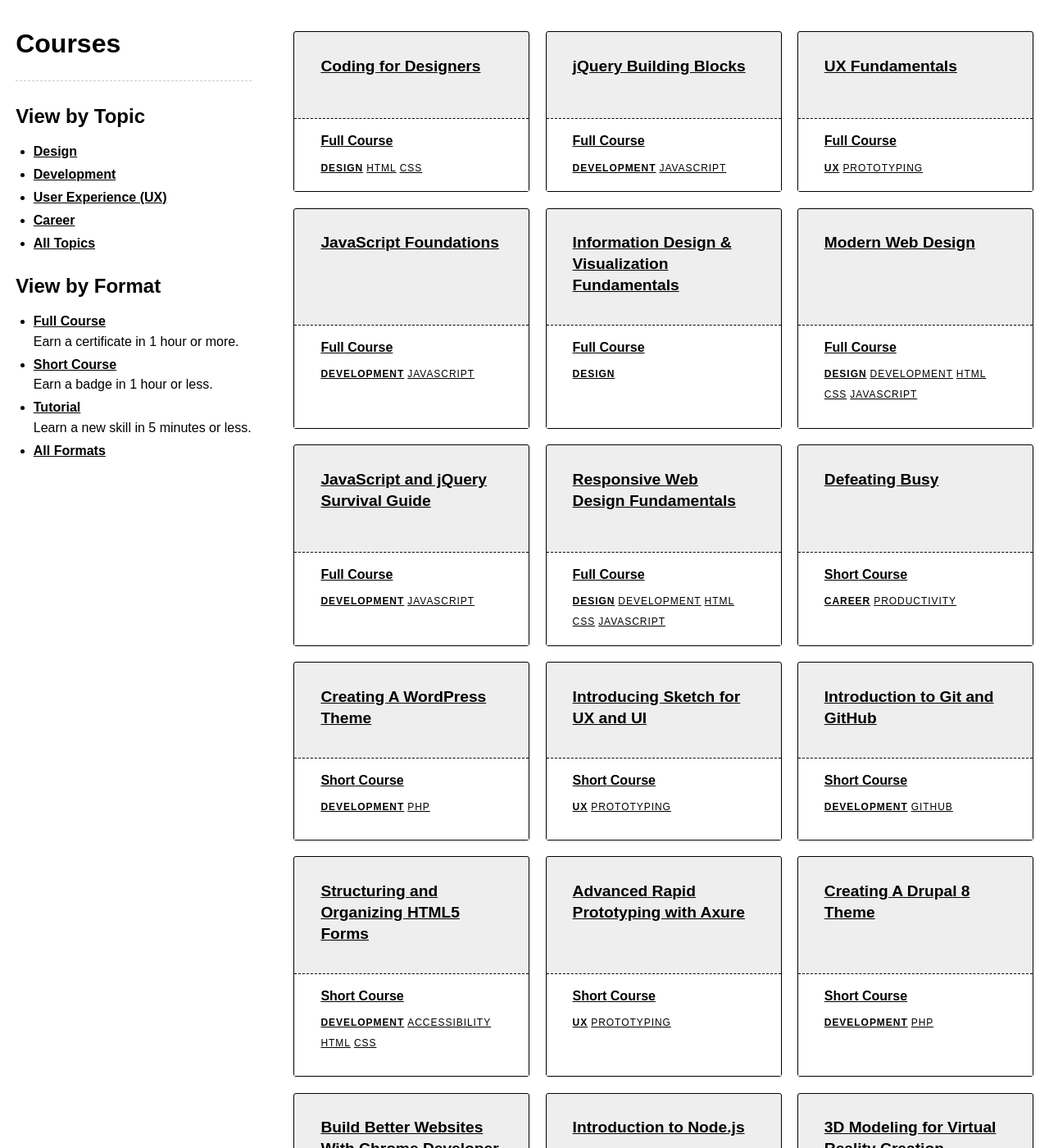
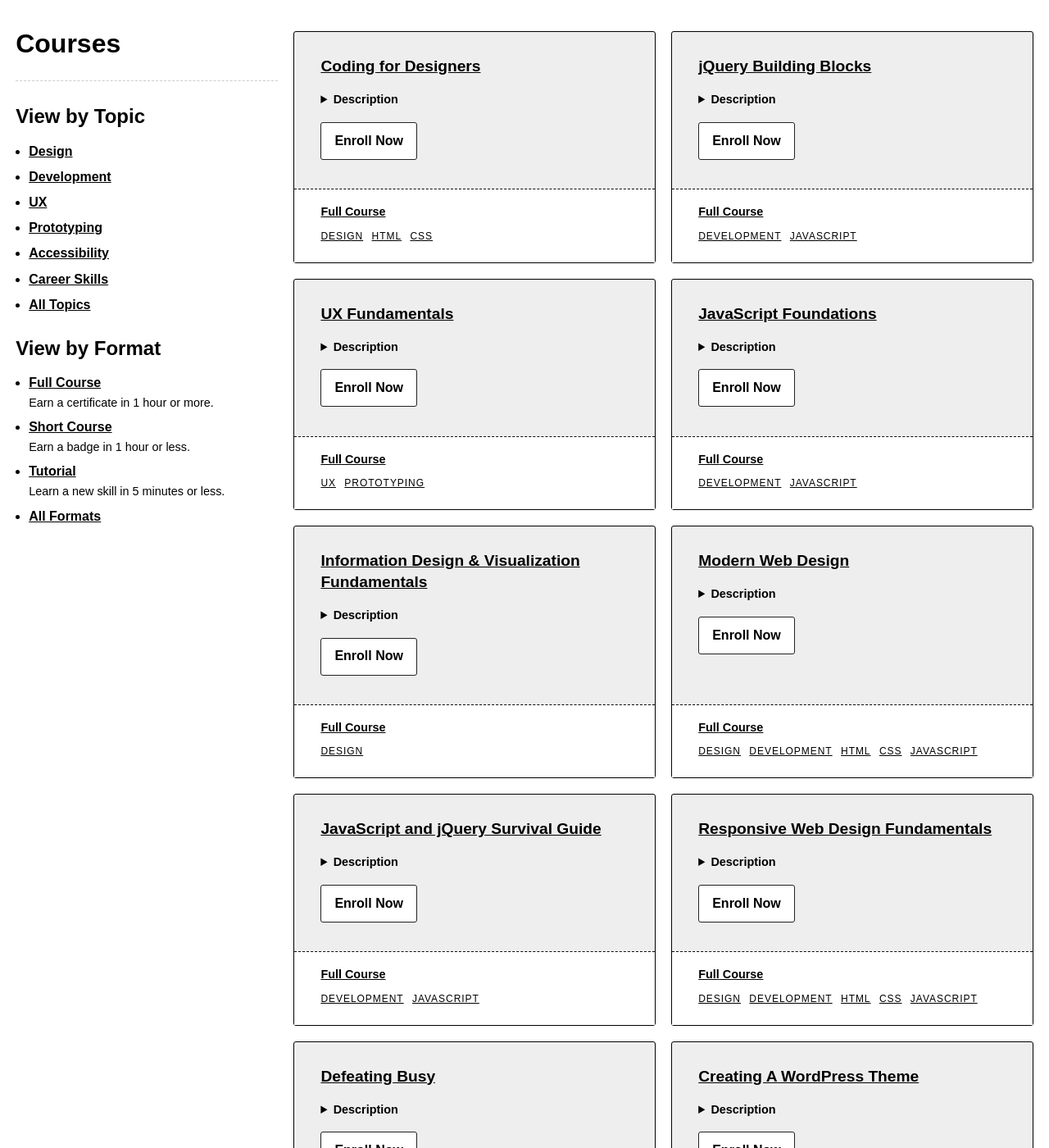
Before and after one commit to andrewpmiller/navigation-prototype, a Jekyll site: the page built from index.html, in a window 1280 px wide and 1400 px high. Shown: the whole window at 82% size. Built offline with Jekyll 4.4.1, drawn with Linux system fonts in a browser that asks for light colours; some of the changed text lies outside the part shown.

Commit message:
Update content and layout
- Add course/tutorial description
- Add CTA for courses: Enroll Now
- Update CTA for tutorial: Watch Now
- Update navigation links
- Update layout

```diff
--- a/css/main.css
+++ b/css/main.css
@@ -15,7 +15,7 @@ main {
   padding-top: 1.2rem;
 }
 
-@media (min-width: 80rem) {
+@media (min-width: 64em) {
 
 main {
   display: grid;
@@ -25,6 +25,7 @@ main {
 
 main > header > div {
   position: fixed;
+  width: 20rem;
 }
 
 }
@@ -51,6 +52,7 @@ a {
 nav {
   display: grid;
   grid-template-columns: repeat(auto-fill, minmax(18rem, 1fr));
+  gap: 0 1.2rem;
   border-top: 1px dashed #ccc;
   margin-top: 1.6rem;
   margin-bottom: 2rem;
@@ -61,15 +63,16 @@ nav > div {
 }
 
 nav ul {
-  padding-left: 1.35rem;
+  padding-left: 1rem;
   margin-bottom: 0;
 }
 
 nav li {
-  margin-top: 0.6rem;
+  margin-top: 0.8rem;
 }
 
 nav p {
+  font-size: 0.9em;
   margin-top: 0.4rem;
 }
 
@@ -78,19 +81,37 @@ ul[role="list"] {
   padding-left: 0;
   margin: 1.2rem 0 0;
   display: grid;
-  grid-template-columns: repeat(auto-fill, minmax(18rem, 1fr));
+  grid-template-columns: repeat(auto-fit, minmax(24rem, 1fr));
+  grid-auto-rows: auto;
   gap: 1.2rem;
 }
 
 ul[role="list"] > li {
+  position: relative;
   display: grid;
-  grid-auto-rows: 1fr;
+  grid-auto-rows: 1fr auto;
+  background-color: #eee;
+  padding: 2rem 2rem 0;
+  border: 1px solid #000;
+  border-radius: 0.1875rem;
+}
+
+ul[role="list"] li > header h2 {
   font-weight: bolder;
   line-height: 1.35;
-  background-color: #eee;
-  padding: 2rem 2rem 1rem;
-  border: 1px solid #000;
-  border-radius: 0.1875rem;
+}
+
+ul[role="list"] details {
+  margin-top: 1.2rem;
+}
+
+ul[role="list"] details summary {
+  font-size: 0.9em;
+  cursor: pointer;
+}
+
+ul[role="list"] details p {
+  line-height: 1.4;
 }
 
 li header {
@@ -100,9 +121,9 @@ li header {
 li aside {
   list-style: none;
   background-color: #fff;
-  padding: 1rem 2rem;
+  padding: 1.2rem 2rem;
   border-top: 1px dashed #000;
-  margin: 0 -2rem -1rem;
+  margin: 0 -2rem;
 }
 
 .topics {
@@ -117,10 +138,11 @@ li aside {
   line-height: 1.65;
   text-transform: uppercase;
   letter-spacing: 0.06rem;
+  margin-right: 0.4rem;
 }
 
 .topics li:first-child {
-  font-weight: bolder;
+  !font-weight: bolder;
 }
 
 .topics a {
@@ -131,6 +153,8 @@ li aside {
 }
 
 .format:not(div) {
+  font-size: 0.9em;
+  font-weight: bolder;
   text-transform: capitalize;
   margin-top: 0;
   margin-bottom: 0.6rem;
@@ -139,6 +163,95 @@ li aside {
 .full .format a::after,
 .short .format a::after {
   content: " Course";
+}
+
+.button {
+  display: inline-block;
+  text-decoration: none;
+  background-color: #fff;
+  padding: 0.8rem 1rem;
+  border: 1px solid #222;
+  border-radius: 0.1875rem;
+  margin-top: 1.2rem;
+}
+
+.button + .button {
+  margin-left: 0.8rem;
+}
+
+.button b {
+  vertical-align: text-top;
+}
+
+.button + * {
+  margin-top: inherit;
+}
+
+summary {
+  cursor: pointer;
+}
+
+.info[open] {
+  width: 100%;
+}
+
+.info[open] summary b {
+  visibility: hidden;
+}
+
+.info[open] summary b::before {
+  content: "Close ";
+  visibility: visible;
+}
+
+.info[open]:not(.tutorial .info) + .button {
+  display: none;
+/*
+  position: absolute;
+  white-space: nowrap;
+  clip: rect(0, 0, 0, 0);
+  width: 1px;
+  height: 1px;
+  padding: 0;
+  border: 0;
+  margin: -1px;
+  overflow: hidden;
+ */
+}
+
+.info h2 {
+  margin-top: 1rem;
+}
+
+.info-details {
+  background-color: inherit;
+  padding: 0 2rem;
+  margin: 1rem -2rem 0;
+}
+
+.info-details p {
+  margin-top: 0;
+}
+
+.info-details div {
+  display: grid;
+  grid-template-columns: repeat(2, auto);
+  gap: 1rem;
+  margin-top: 1rem;
+}
+
+.info dl dt {
+  font-size: 0.9em;
+  margin-bottom: 0.5rem;
+}
+
+.info dl dd {
+  display: list-item;
+  list-style: disc;
+  font-size: 0.9em;
+  line-height: 1.35;
+  margin-top: 0.25rem;
+  margin-left: 0.8rem;
 }
 
 :target li[class] {
@@ -156,7 +269,7 @@ li aside {
 #accessibility:target .accessibility,
 #design-systems:target .design-systems,
 #development:target .development,
-#js:target .js,
+#javascript:target .javascript,
 #php:target .php,
 #github:target .github,
 #ux:target .ux,
--- a/index.html
+++ b/index.html
@@ -16,7 +16,6 @@ permalink: /
 {% assign courses_catalog = site.data.courses | sort %}
 {% assign take5_catalog = site.data.take5 | sort %}
 
-
 <body>
 
 <div class="topic" id="design">
@@ -30,7 +29,7 @@ permalink: /
 <div class="topic" id="accessibility">
 <div class="topic" id="design-systems">
 <div class="topic" id="development">
-<div class="topic" id="js">
+<div class="topic" id="javascript">
 <div class="topic" id="php">
 <div class="topic" id="github">
 <div class="topic" id="ux">
@@ -42,7 +41,7 @@ permalink: /
 <div class="format" id="short">
 <div class="format" id="tutorial">
 
-<main>
+<main id="courses">
 
 <header>
   <div>
@@ -58,10 +57,16 @@ permalink: /
             <a href="#development"><b>Development</b></a>
           </li>
           <li>
-            <a href="#ux"><b>User Experience (UX)</b></a>
+            <a href="#ux"><b>UX</b></a>
           </li>
           <li>
-            <a href="#career"><b>Career</b></a>
+            <a href="#prototyping"><b>Prototyping</b></a>
+          </li>
+          <li>
+            <a href="#accessibility"><b>Accessibility</b></a>
+          </li>
+          <li>
+            <a href="#career"><b>Career Skills</b></a>
           </li>
           <li><a href="#view-all"><b>All Topics</b></a></li>
         </ul>
@@ -103,6 +108,29 @@ permalink: /
         <li class="full {{ tag_class }}">
           <header>
             <h2><a href="{{ item.url | prepend: base_path }}">{{ item.title }}</a></h2>
+            <details class="info">
+              <summary><b>Description</b></summary>
+              <div class="info-details">
+                <p>{{ item.short_description }}</p>
+                <div>
+                  <dl>
+                    <dt><b>Skills Covered</b></dt>
+                    {%- for skill in item.skills -%}
+                    <dd>{{ skill.label }}</dd>
+                    {%- endfor -%}
+                  </dl>
+                  <dl>
+                    <dt><b>This Course Is For</b></dt>
+                    {%- for audience in item.audience -%}
+                    <dd>{{ audience.label }}</dd>
+                    {%- endfor -%}
+                  </dl>
+                </div>
+                <a class="button" href="{{ item.url | prepend: base_path }}"><b>Learn More</b></a>
+                <a class="button" href="{{ item.url | prepend: base_path | replace: 'about', 'info' }}"><b>Enroll Now</b></a>
+              </div>
+            </details>
+            <a class="button" href="{{ item.url | prepend: base_path | replace: 'about', 'info' }}"><b>Enroll Now</b></a>
           </header>
           <aside>
             <p class="format"><a href="#{{ item.course_type }}">{{ item.course_type }}</a></p>
@@ -130,6 +158,29 @@ permalink: /
         <li class="short {{ tag_class }}">
           <header>
             <h2><a href="{{ item.url | prepend: base_path }}">{{ item.title }}</a></h2>
+            <details class="info">
+              <summary><b>Description</b></summary>
+              <div class="info-details">
+                <p>{{ item.short_description }}</p>
+                <div>
+                  <dl>
+                    <dt><b>Skills Covered</b></dt>
+                    {%- for skill in item.skills -%}
+                    <dd>{{ skill.label }}</dd>
+                    {%- endfor -%}
+                  </dl>
+                  <dl>
+                    <dt><b>This Course Is For</b></dt>
+                    {%- for audience in item.audience -%}
+                    <dd>{{ audience.label }}</dd>
+                    {%- endfor -%}
+                  </dl>
+                </div>
+                <a class="button" href="{{ item.url | prepend: base_path }}"><b>Learn More</b></a>
+                <a class="button" href="{{ item.url | prepend: base_path | replace: 'about', 'info' }}"><b>Enroll Now</b></a>
+              </div>
+            </details>
+            <a class="button" href="{{ item.url | prepend: base_path | replace: 'about', 'info' }}"><b>Enroll Now</b></a>
           </header>
           <aside>
             <p class="format"><a href="#{{ item.course_type }}">{{ item.course_type }}</a></p>
@@ -157,6 +208,13 @@ permalink: /
         <li class="tutorial {{ tag_class }}">
           <header>
             <h2><a href="{{ base_path | append: '/courses/take5/' }}{{ item.title | slugify }}">{{ item.title }}</a></h2>
+            <details class="info">
+              <summary><b>Description</b></summary>
+              <div class="info-details">
+                <p>{{ item.short_description }}</p>
+              </div>
+            </details>
+            <a class="button" href="{{ item.url | prepend: base_path }}"><b>Watch Now</b></a>
           </header>
           <aside>
             <p class="format"><a href="#{{ item.course_type | replace: 'take5', 'tutorial' }}">{{ item.course_type | replace: 'take5', 'tutorial' }}</a></p>
@@ -169,7 +227,6 @@ permalink: /
         </li>
 
 {%- endfor -%}
-
 
 </ul>
 
```
